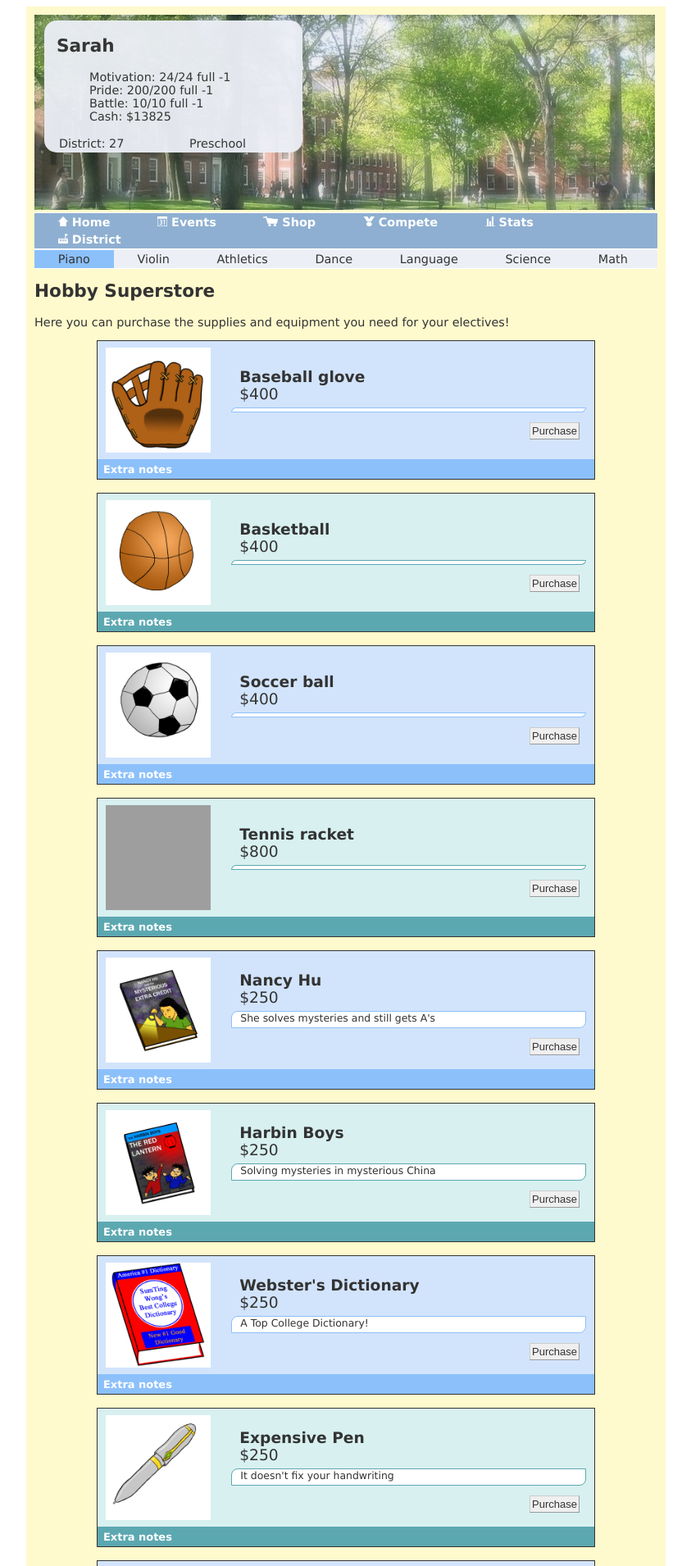
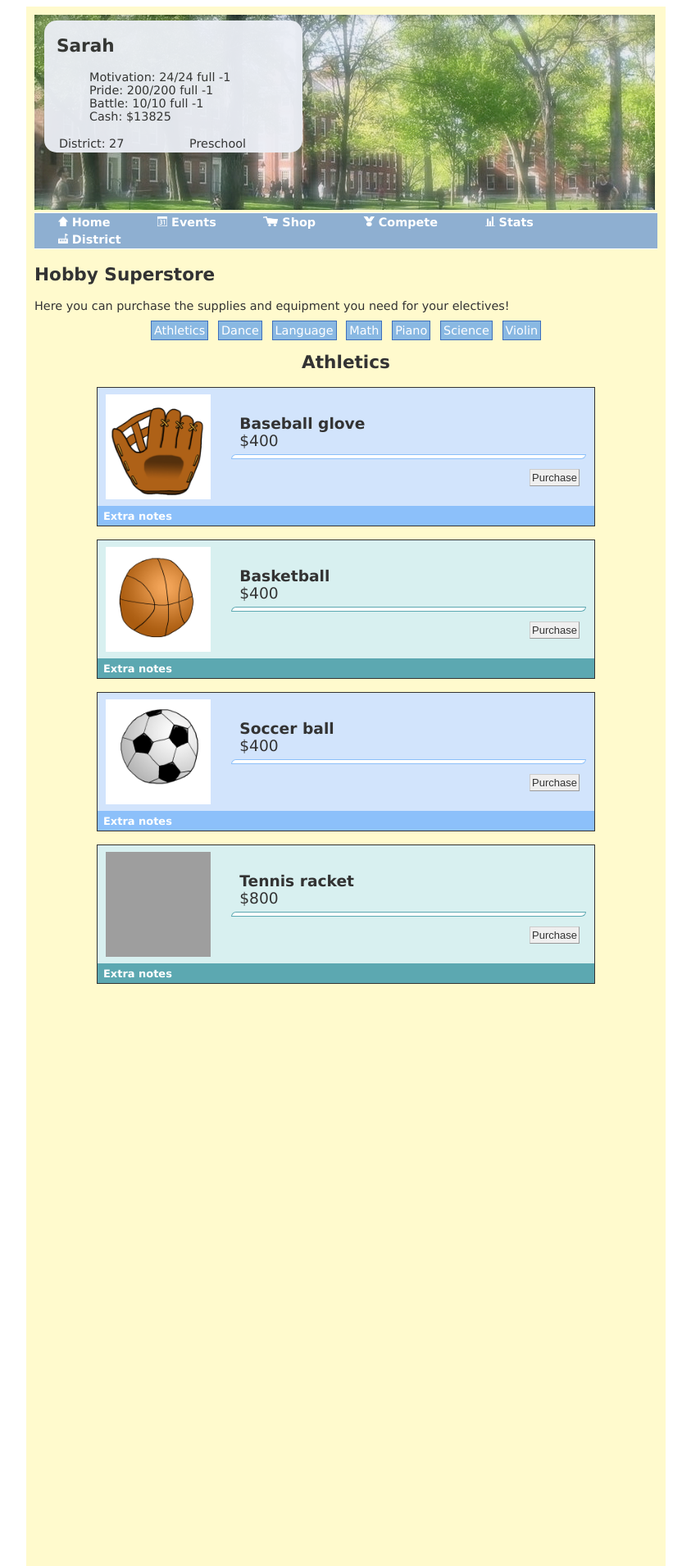
Before and after one commit to mekalika/Blue-Penguin, a PHP site: page /shop.php in a window 1280 px wide. Shown: the top 1910 px of the page at 82% size, without its empty margins (218-1061 px from the left). Run offline with PHP 8.4, Linux system fonts and the light colour scheme; a user stored in the database is signed in; data comes from the database, SQL or seed files in the repository; data that the repository does not hold is empty; grey boxes are pictures that could not be loaded.

Commit message:
Added gliding effect to shop! It looks beautiful!

```diff
--- a/get_items.php
+++ b/get_items.php
@@ -13,6 +13,8 @@
     $result = queryMysql($query);
 
     $alt = 0;
+    $prevItemType = '';
+    echo '<div id="wrapper"><div class="gliding">';
     while($row=mysql_fetch_array($result))
     {
       $itemName         = $row['itemName'];
@@ -30,6 +32,15 @@
         $buttonString = "<input type=\"button\" value=\"Purchase\" onClick=\"buyItem($playerID,$itemID)\">";
       else
         $buttonString = "<i>Purchased</i>";
+
+      if ($prevItemType != $itemType) {
+        if ($prevItemType != '') {
+          echo '</span>';
+        }
+        echo '<span class="gliding-content">';
+        echo "<h2>$itemType</h2>";
+        $prevItemType = $itemType;
+      }
 
       if ($alt % 2 == 0) {
     echo <<<_HTML
@@ -84,6 +95,7 @@ _HTML;
       }
       $alt++;
     }
+  echo "</div></div>";
   }
   else
   {
--- /dev/null
+++ b/scripts/sliding.js
@@ -0,0 +1,64 @@
+/*
+ * Code from tutorial at Practical E Commerce:
+ * http://developer.practicalecommerce.com/articles/
+ * 2048-Sliding-and-Gliding-Page-Content-with-JavaScript
+ */
+
+document.onclick = contentGlide; //establishes event listner
+
+function contentGlide(e)
+{
+	if(!e) var e = window.event;
+	var target = e.target || e.srcElement;
+	if(target.parentNode.className=='control-list')
+	{
+		findGliding();
+		var glideMultiple = parseInt(target.id);
+		var tPos = (-760 * (glideMultiple - 1));
+		motionGlide(tPos);
+	}
+}
+
+function findGliding()
+{
+	var glidingDiv = document.getElementsByTagName('div');
+	for(var i =0; i < glidingDiv.length; i++)
+	{
+		if(glidingDiv[i].className=='gliding')
+		{
+			gliding = glidingDiv[i];
+		}
+	}
+}
+
+function motionGlide(t)
+{
+	if(!gliding.style.left)
+	{
+		gliding.style.left = 0 + 'px';
+	}
+	var startPos = parseInt(gliding.style.left);
+	if(startPos - 760 > t)  // More than one glide section away.
+	{
+		gliding.style.left = (startPos - 80) + 'px';
+		glideTimer = setTimeout(function(){motionGlide(t)}, 1);
+	}
+	else if(startPos > t)
+	{
+		gliding.style.left = (startPos - 40) + 'px';
+		glideTimer = setTimeout(function(){motionGlide(t)}, 1);
+	}
+	else if(startPos + 760 < t)  // More than one glide section away.
+	{
+		gliding.style.left = (startPos + 80) + 'px';
+		glideTimer = setTimeout(function(){motionGlide(t)}, 1);
+	}
+	else if(startPos < t)
+	{
+		gliding.style.left = (startPos + 40) + 'px';
+		glideTimer = setTimeout(function(){motionGlide(t)}, 1);
+	}
+	else{clearTimeout(glideTimer);
+	}
+
+}
--- a/shop.php
+++ b/shop.php
@@ -10,6 +10,7 @@
   require_once 'header.php';
 
   echo <<<_HTML
+<script src="scripts/sliding.js"></script>
 <script>
 function getItems(playerID)
 {
@@ -156,20 +157,22 @@ window.onLoad = getItems($playerID)
 </script>
 
 <!-- Subnavigation menu -->
-<ul id="subnav">
-  <li class="selected"><a href="#piano">Piano</a>
-  <li><a href="#violin">Violin</a>
-  <li><a href="#athletics">Athletics</a>
-  <li><a href="#dance">Dance</a>
-  <li><a href="#language">Language</a>
-  <li><a href="#science">Science</a>
-  <li><a href="#math">Math</a>
-</ul>
 
 <!-- Events -->
 <h2>Hobby Superstore</h2>
 <p>Here you can purchase the supplies and equipment you need for your electives!<br>
 <center>
+<div class="control-panel">
+<ul class="control-list">
+  <li id="1">Athletics</li>
+  <li id="2">Dance</li>
+  <li id="3">Language</li>
+  <li id="4">Math</li>
+  <li id="5">Piano</li>
+  <li id="6">Science</li>
+  <li id="7">Violin</li>
+</ul>
+</div>
 <div id='itemList'></div>
 <div id='info'></div>
 <div id='info1'></div>
--- a/styles/style.css
+++ b/styles/style.css
@@ -378,3 +378,40 @@ address {
   padding-top: 0;
   padding-bottom: 4px;
 }
+
+
+#wrapper {
+  width: 760px;
+  overflow: hidden;
+}
+
+/*control panel*/
+.control-panel ul{
+  margin: 0;
+  padding: 0;
+  display: inline;
+}
+.control-panel li {
+  display: inline;
+  margin: .25em;
+  padding: 3px;
+  color:#fff;
+  background: #89B8E2;
+  border:#3F70BC
+  /*border-radius: 8px 0;*/
+  solid 1px;
+}
+
+/*the gliding section*/
+.gliding {
+  width: 6000px;
+  height: 1000px;
+  position: relative;
+  left: 0;
+}
+.gliding-content {
+  width: 760px;
+  height: 2000px;
+  float: left;
+  padding: 0;
+  margin: 0; }
```
Also changed, not shown: items.php (+11 -11 lines).
